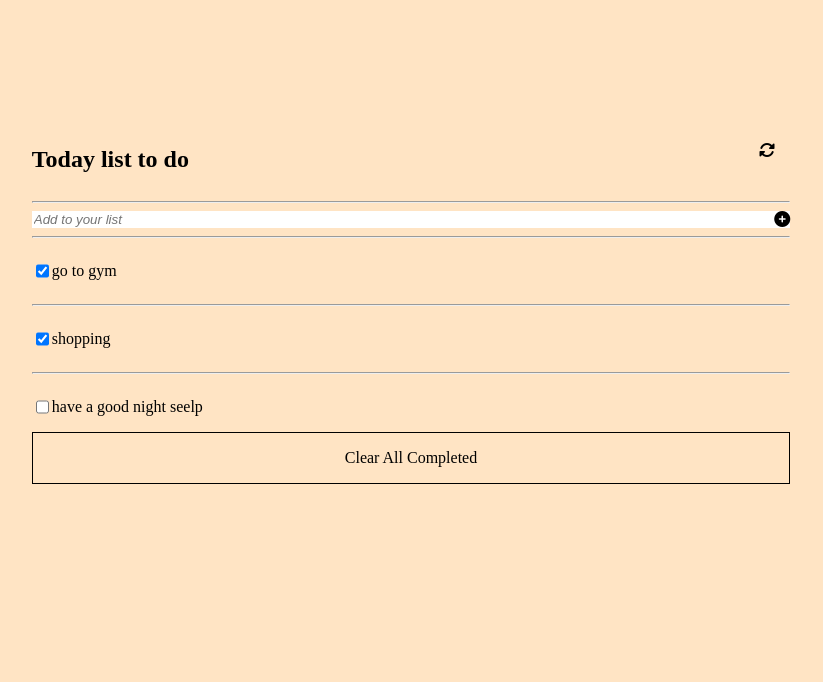
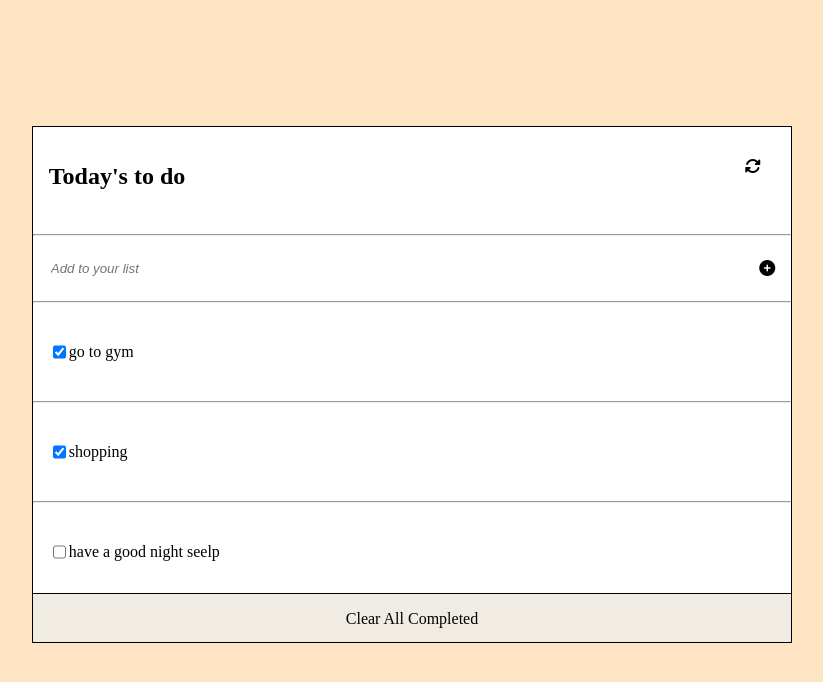
Before and after one commit to Alzubair98/To-Do-List, a website built with webpack: page src/index.html in a window 1280 px wide. Shown: the whole page, without its empty margins (229-1052 px from the left). Built offline with nearby package versions, Linux system fonts and the light colour scheme.

Commit message:
change the background color

```diff
--- a/src/index.html
+++ b/src/index.html
@@ -12,7 +12,7 @@
 <body>
     <section class="menu-section">
         <div class="first-nav">
-            <h2>Today list to do</h2>
+            <h2>Today's  to do</h2>
             <i class="arrows fa-solid fa-rotate"></i>
         </div>
         <hr>
@@ -22,11 +22,7 @@
         </div>
 
         <div class="list-elements">
-            <!-- <div class="the-elements">
-                <input type="checkbox">
-                <p>go to gym</p>
-            </div>
-            <hr> -->
+
         </div>
 
         <div class="delete-button">
--- a/src/style.css
+++ b/src/style.css
@@ -7,11 +7,15 @@ body {
   width: 60%;
   height: auto;
   margin: 10% 0 0 20%;
+  background-color: white;
+  border-style: solid;
+  border-width: 1px;
 }
 
 .first-nav {
   display: flex;
   justify-content: space-between;
+  padding: 1rem;
 }
 
 .arrows {
@@ -28,6 +32,7 @@ body {
 .the-input-bar {
   display: flex;
   background-color: white;
+  padding: 1rem;
 }
 
 .input-bar {
@@ -42,17 +47,17 @@ body {
 .the-elements {
   display: flex;
   flex-direction: row;
+  padding: 1rem;
 }
 
 /* delete button */
 
 .delete-button {
-  border-style: solid;
+  border-style: solid none;
+  border-bottom: 0;
+  height: 3rem;
   border-width: 1px;
   text-align: center;
   cursor: pointer;
+  background-color: #f0ebe3;
 }
-
-.delete-button:hover {
-  background-color: aliceblue;
-}
--- a/webpack.config.js
+++ b/webpack.config.js
@@ -13,7 +13,6 @@ module.exports = {
 
   plugins: [
     new HtmlWebpackPlugin({
-        // title: 'Output Management',
         template: './src/index.html',
     }),
   ],
@@ -23,11 +22,6 @@ module.exports = {
     path: path.resolve(__dirname, 'dist'),
     clean: true,
   },
-        // the code below must be activate when we have more than one js file
-//   optimization: {
-//     runtimeChunk: 'single',
-//   },
-
   module: {
     rules:[
         {
```
